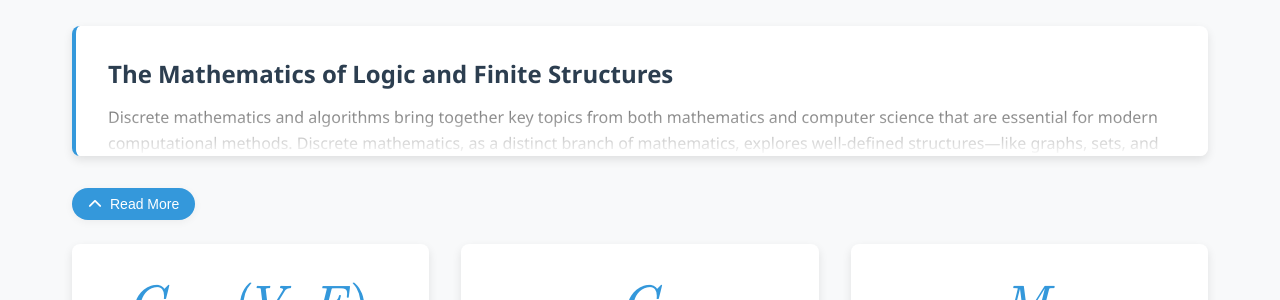
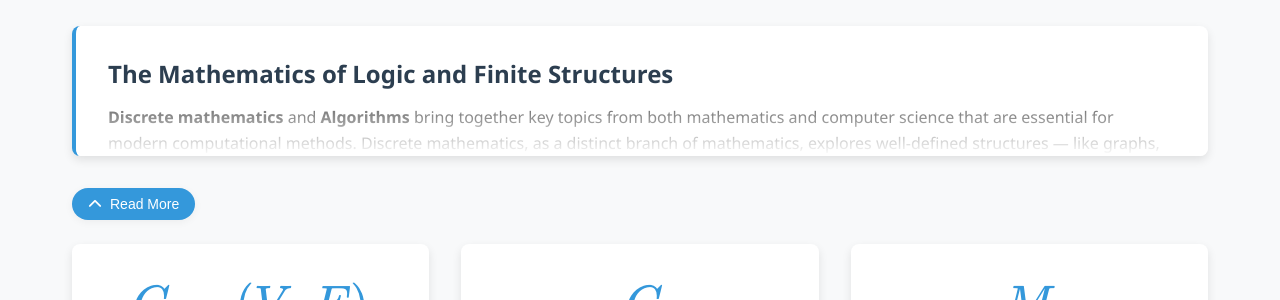
Before and after one commit to Yusukey01/yusukey01.github.io, a Jekyll site: the page built from Mathematics/Discrete/discrete_math.html, in a window 1280 px wide and 900 px high, scrolled down 348 px. Shown: the part 154-454 px from the top of the window. Built offline with Jekyll 4.4.1, drawn with Linux system fonts in a browser that asks for light colours; part of the change alters nothing that is shown; some of the changed text lies outside the part shown.

Commit message:
updated Section IV  introduction

```diff
--- a/Mathematics/Discrete/discrete_math.html
+++ b/Mathematics/Discrete/discrete_math.html
@@ -77,23 +77,24 @@ uses_python: false
             <div class="homepage-introduction">
                 <h3>The Mathematics of Logic and Finite Structures</h3>
                 <p>
-                    Discrete mathematics and algorithms bring together key topics from both mathematics and computer science that are essential for modern computational methods. Discrete mathematics, as a distinct branch of mathematics, explores well-defined structures—like graphs, sets, and combinatorial systems—that support clear logical reasoning and analysis. In parallel, the study of algorithms, central to computer science, focuses on designing systematic procedures for solving complex problems efficiently. This section unites these interrelated areas, reflecting their synergy in advancing machine learning. This section will cover core topics including graph theory, combinatorics, the theory of computation and more. Whether you are interested in the abstract reasoning of mathematics or the practical implementation of efficient algorithms, blending theoretical insights with practical algorithm design gives you a comprehensive foundation for analyzing and optimizing computational processes.
-
-In the broader context of the "Compass" ecosystem, this is the domain of the machine. This section explores the mathematical structures that are fundamentally finite and countable—the core of Route A. While Route B (Section II) relies on the infinite and the continuous, Route A focuses on the exact and the discrete. Here, we translate abstract algebraic concepts into executable reality, examining the theoretical boundaries of what is "computable" and the hard limits of Computational Complexity. As the future home of Cryptography and Coding Theory, this section represents the pinnacle of discrete logic, where the rigid properties of prime numbers and finite fields (introduced in Section I) are transformed into the invisible shields of digital security.
+                    <strong>Discrete mathematics</strong> and <strong>Algorithms</strong> bring together key topics from both mathematics and computer science that are essential for
+                    modern computational methods. Discrete mathematics, as a distinct branch of mathematics, explores well-defined structures — like graphs, sets, and combinatorial
+                    systems — that support clear logical reasoning and analysis. In parallel, the study of algorithms, central to computer science, focuses on designing systematic
+                    procedures for solving complex problems efficiently. This section unites these interrelated areas, reflecting their synergy in advancing machine learning.
+                    This section will cover core topics including graph theory, combinatorics, the theory of computation and more. Whether you are interested in the abstract
+                    reasoning of mathematics or the practical implementation of efficient algorithms, blending theoretical insights with practical algorithm design gives you a
+                    comprehensive foundation for analyzing and optimizing computational processes.
                 </p>
 
+                <p>
+                    In the broader context of the "Compass" ecosystem, this is the domain of the machine. This section explores the mathematical
+                    structures that are fundamentally finite and countable. While Section II relies on the infinite and the
+                    continuous, here we focuses on the exact and the discrete. Here, we translate abstract algebraic concepts into executable reality,
+                    examining the theoretical boundaries of what is "computable" and the hard limits of Computational Complexity. As the future home of
+                    Cryptography and Coding Theory, this section represents the pinnacle of discrete logic, where the rigid properties of prime numbers
+                    and finite fields are transformed into the invisible shields of digital security.
+                </p>
 
-
-                <p>
-                    <strong>Discrete mathematics</strong> and <strong>algorithms</strong> bring together key topics from both mathematics and
-                    computer science that are essential for modern computational methods. Discrete mathematics, as a distinct branch of
-                    mathematics, explores well-defined structures—like graphs, sets, and combinatorial systems—that support clear logical reasoning and
-                    analysis. In parallel, the study of algorithms, central to computer science, focuses on designing systematic procedures for solving
-                    complex problems efficiently. This section unites these interrelated areas, reflecting their synergy in advancing machine learning.
-                    This section will cover core topics including <strong>graph theory</strong>, <strong>combinatorics</strong>, the <strong>theory of computation</strong>
-                    and more. Whether you are interested in the abstract reasoning of mathematics or the practical implementation of efficient algorithms,
-                    blending theoretical insights with practical algorithm design gives you a comprehensive foundation for analyzing and optimizing computational processes.
-                </p>
             </div>
 
             <section>
```
